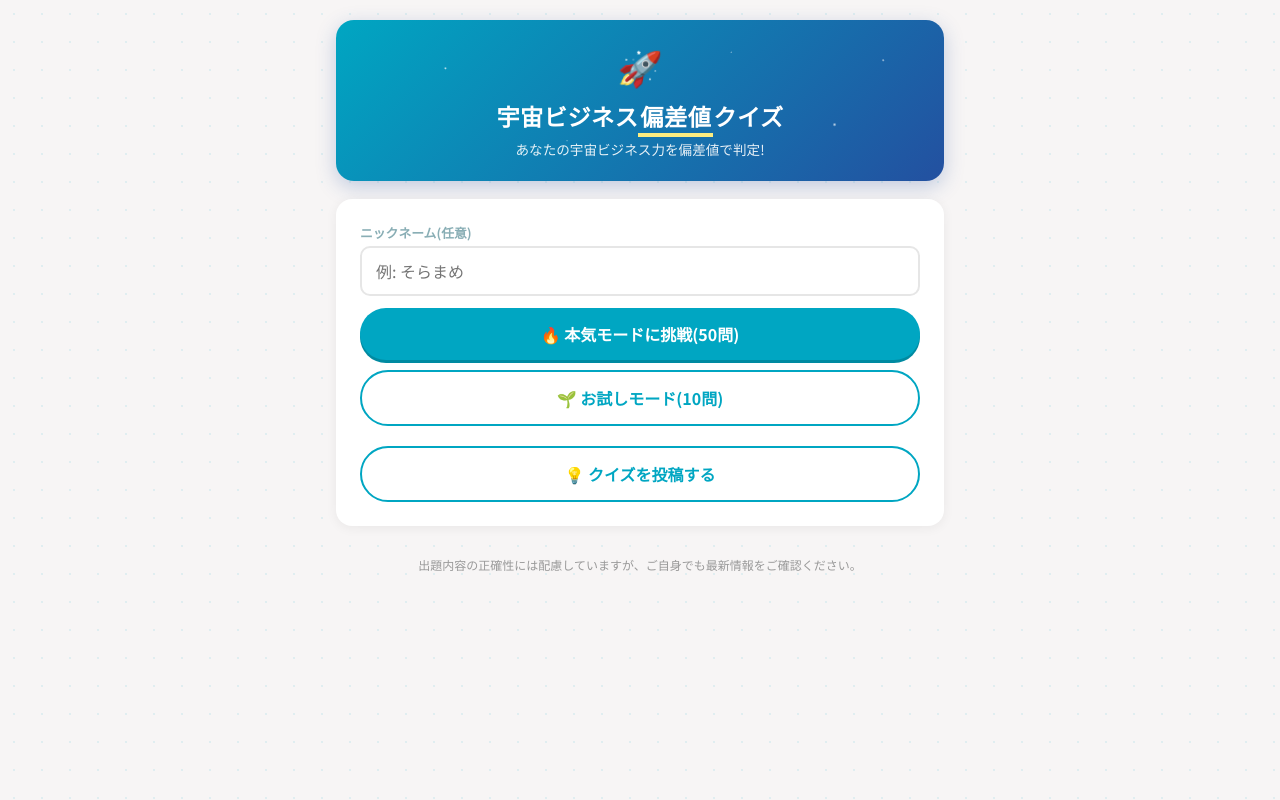
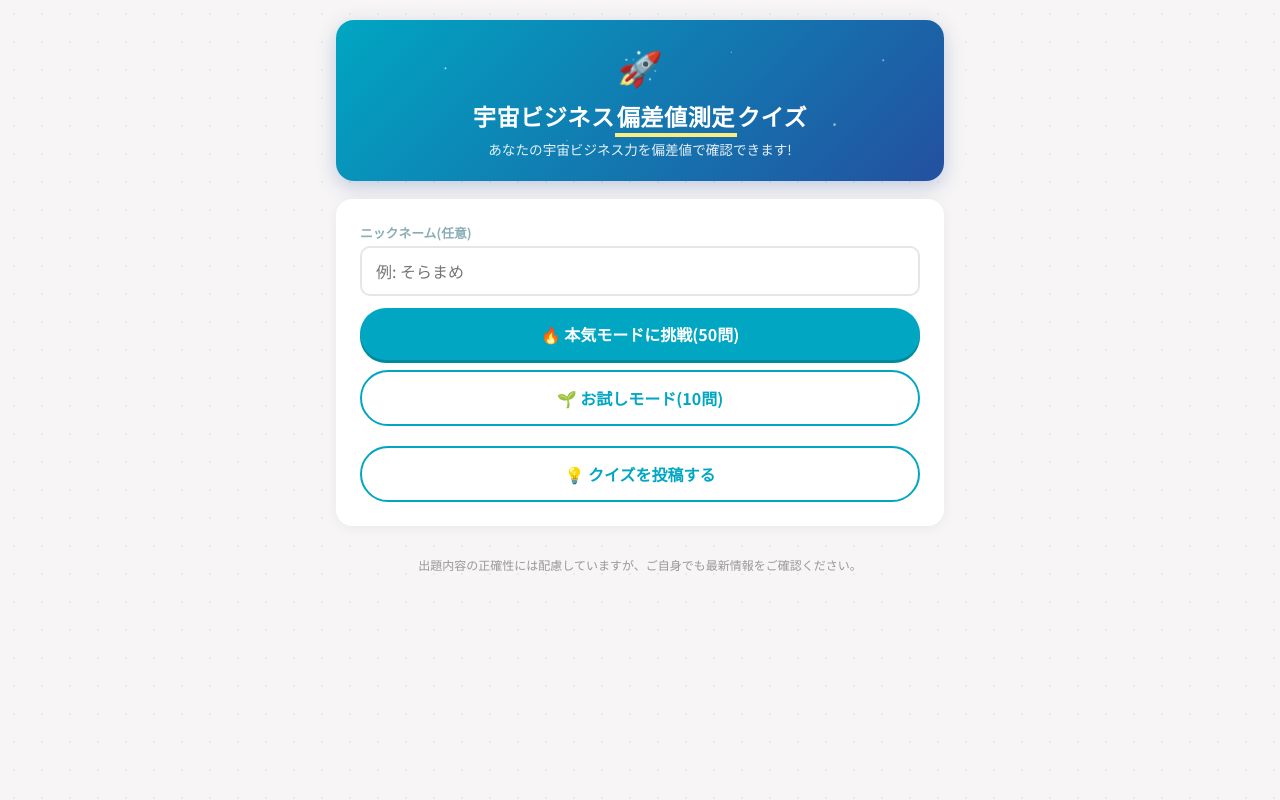
Before and after one commit to t-nakamura-sorabatake/quiz, a plain HTML site: page index.html in a window 1280 px wide. Drawn offline with nearby package versions, Linux system fonts and the light colour scheme.

Commit message:
Update index.html

```diff
--- a/index.html
+++ b/index.html
@@ -193,8 +193,8 @@
 <div class="wrap">
   <div class="hero">
     <span class="rocket">🚀</span>
-    <h1>宇宙ビジネス<span class="marker">偏差値</span>クイズ</h1>
-    <p class="tagline">あなたの宇宙ビジネス力を偏差値で判定!</p>
+    <h1>宇宙ビジネス<span class="marker">偏差値測定</span>クイズ</h1>
+    <p class="tagline">あなたの宇宙ビジネス力を偏差値で確認できます!</p>
   </div>
 
   <div id="errorBox" class="error-box hidden"></div>
```
